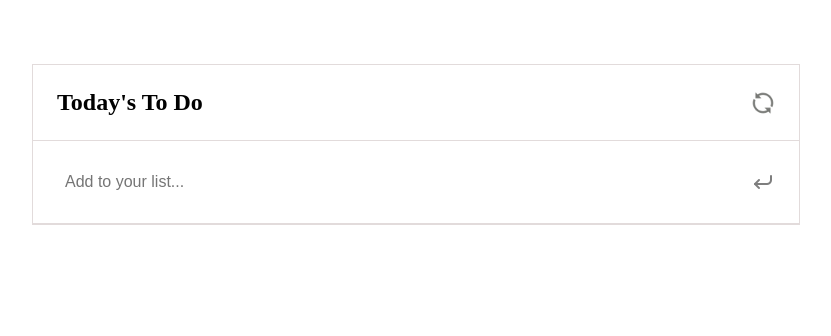
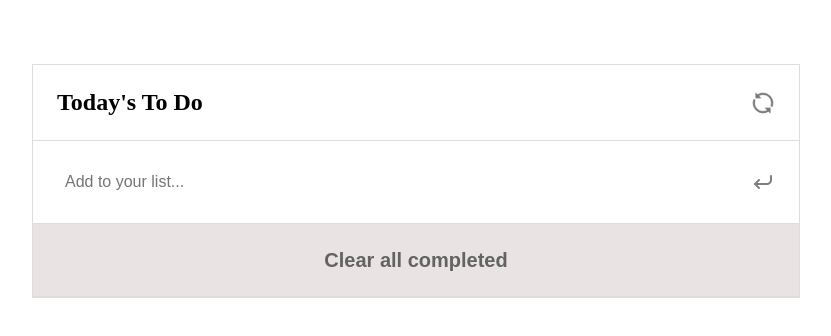
Before and after one commit to binyamolango/toDoListApp-peerReview, a website built with webpack: page src/index.html in a window 1280 px wide. Shown: the whole page, without its empty margins (224-1055 px from the left). Built offline with nearby package versions, Linux system fonts and the light colour scheme.

Commit message:
Update files

```diff
--- a/src/index.html
+++ b/src/index.html
@@ -17,6 +17,9 @@
             <button class="enter" type="submit"></button>
         </form>
         <div id="tasks"></div>
+        <div class="cont clear-cont">
+            <button id="clear" class="clear" type="button">Clear all completed</button>
+        </div>
     </div>
 </body>
 
```
